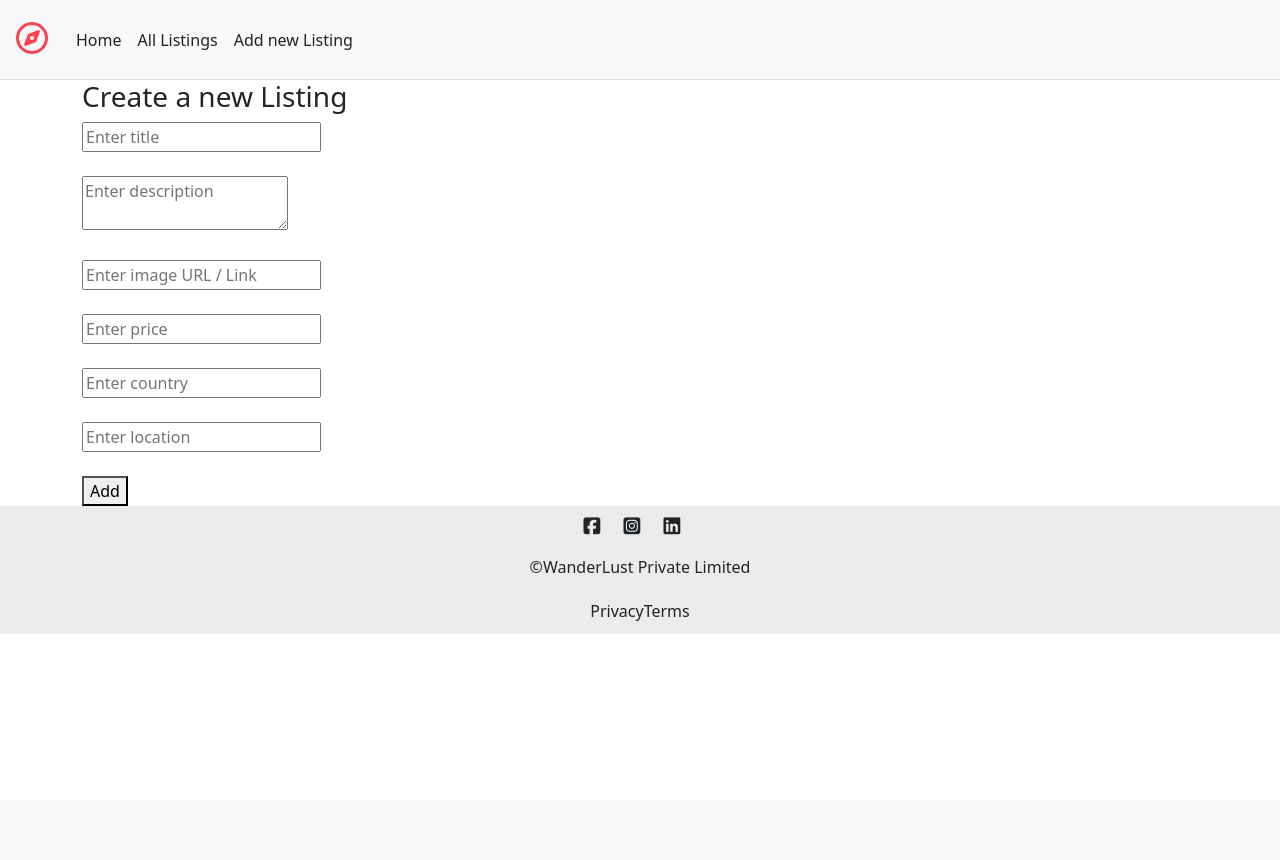
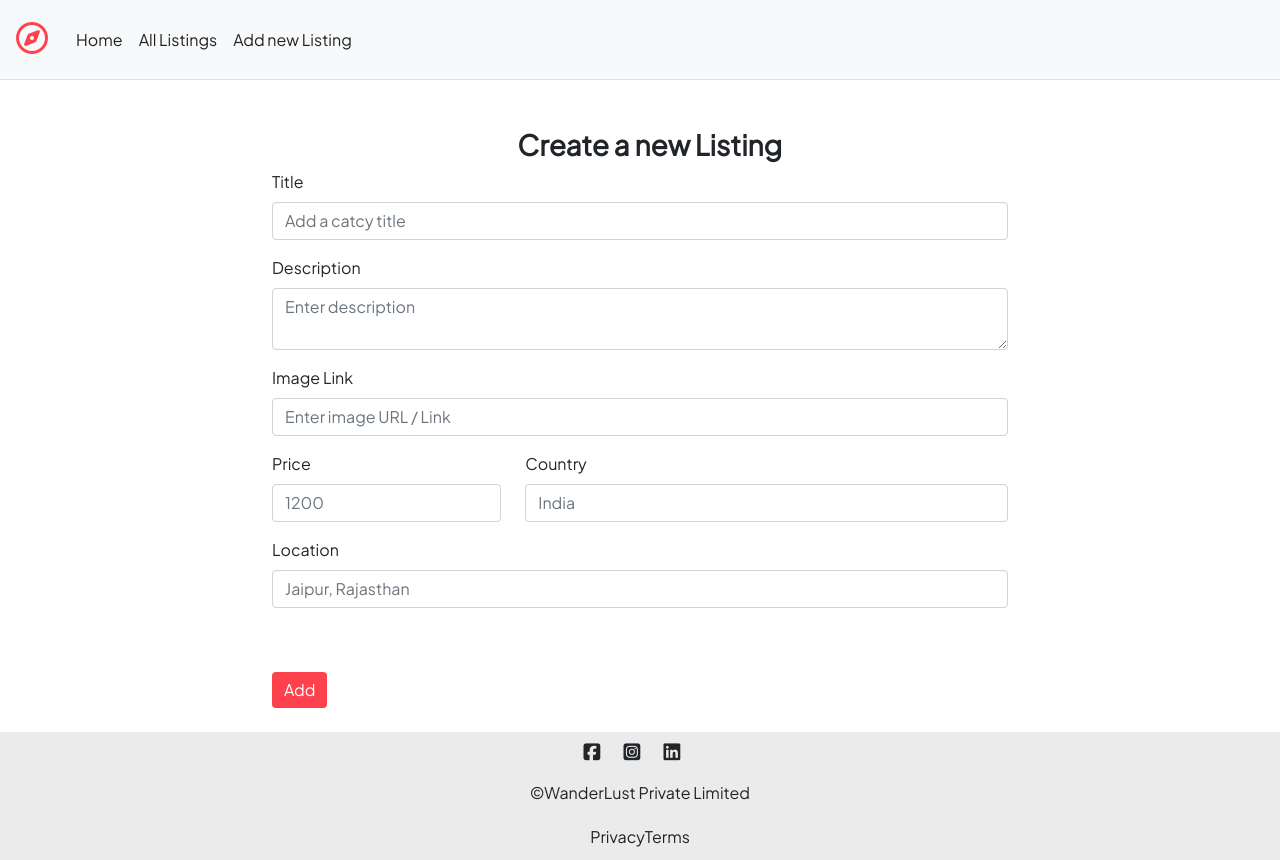
Before and after one commit to saurabhpal2363/WanderLust, a Node server app: page /listings/new in a window 1280 px wide. Before the commit the page ends 634 px from the top, so only its background shows below. Run offline with Node 20, Linux system fonts and the light colour scheme; some libraries are stand-ins or nearby versions.

Commit message:
Add styling in the home page

```diff
--- a/public/css/style.css
+++ b/public/css/style.css
@@ -1,3 +1,14 @@
+body {
+    font-family: 'Plus Jakarta Sans', sans-serif !important;
+    display: flex;
+    flex-direction: column;
+    min-height: 100vh;
+}
+
+.container {
+    flex: 1;
+}
+
 /* Navbar  */
 
 .navbar {
@@ -50,3 +61,49 @@
     justify-content: center;
     align-items: space-evenly;
 }
+
+/* Cards  */
+
+.card {
+    border: none !important;
+    margin-bottom: 2rem;
+}
+
+.card-img-top {
+    border-radius: 1rem !important;
+    width: 100% !important;
+    object-fit: cover !important;
+}
+
+.card-body {
+    padding: 0 !important;
+}
+
+.card-text p {
+    font-weight: 400px;
+}
+
+.listing-link {
+    text-decoration: none;
+    color: #222222;
+}
+
+.listing-link:hover {
+    color: #222222;
+}
+
+/* Card Effect */
+
+.card-img-overlay {
+    opacity: 0;
+}
+
+.card-img-overlay:hover {
+    opacity: 0.2;
+    background-color: white;
+}
+
+.add-btn {
+    background-color: #fe424d !important;
+    border: none !important;
+}
--- a/views/layouts/boilerplate.ejs
+++ b/views/layouts/boilerplate.ejs
@@ -7,6 +7,9 @@
     <link rel="stylesheet" href="/css/style.css">
     <link href="https://cdn.jsdelivr.net/npm/bootstrap@5.0.2/dist/css/bootstrap.min.css" rel="stylesheet" integrity="sha384-EVSTQN3/azprG1Anm3QDgpJLIm9Nao0Yz1ztcQTwFspd3yD65VohhpuuCOmLASjC" crossorigin="anonymous">
     <link rel="stylesheet" href="https://cdnjs.cloudflare.com/ajax/libs/font-awesome/7.3.1/css/all.css" integrity="sha512-x9WwyMYBnlXMNQ6kQ/Lyzu1NqIhLQKL5Oq6xByfXuRj7s9CskyCbLv/1IjqzJmXwFXWr0ov6jBV7Qbc0hh9nHg==" crossorigin="anonymous" referrerpolicy="no-referrer">
+    <link rel="preconnect" href="https://fonts.googleapis.com">
+    <link rel="preconnect" href="https://fonts.gstatic.com" crossorigin>
+    <link href="https://fonts.googleapis.com/css2?family=Plus+Jakarta+Sans:ital@0;1&display=swap" rel="stylesheet">
 </head>
 <body>
     <%- include("../includes/navbar.ejs") %>
--- a/views/listings/new.ejs
+++ b/views/listings/new.ejs
@@ -1,20 +1,45 @@
 <% layout("/layouts/boilerplate") %>
 
-<body>
-    <h3>Create a new Listing</h3>
-    <form action="/listings" method="post">
-        <input type="text" name="listing[title]" placeholder="Enter title">
+<div class="row">
+    <div class="col-8 offset-2">
         <br><br>
-        <textarea name="listing[description]" placeholder="Enter description"></textarea>
-        <br><br>
-        <input type="text" name="listing[image]" placeholder="Enter image URL / Link">
-        <br><br>
-        <input type="number" name="listing[price]" placeholder="Enter price">
-        <br><br>
-        <input type="text" name="listing[country]" placeholder="Enter country">
-        <br><br>
-        <input type="text" name="listing[location]" placeholder="Enter location">
-        <br><br>
-        <button>Add</button>
-    </form>
-</body>
+        <h3 class="offset-4"><b>Create a new Listing</b></h3>
+        <form action="/listings" method="post">
+            <div class="mb-3">
+                <label for="title" class="form-label">Title</label>
+                <input type="text" name="listing[title]" placeholder="Add a catcy title" class="form-control">
+            </div>
+
+            <div class="mb-3">
+                <label for="description" class="form-label">Description</label>
+                <textarea name="listing[description]" placeholder="Enter description" class="form-control"></textarea>
+            </div>
+
+            <div class="mb-3">
+                <label for="image" class="form-label">Image Link</label>
+                <input type="text" name="listing[image]" placeholder="Enter image URL / Link" class="form-control">
+            </div>
+
+            <div class="row">
+                <div class="mb-3 col-md-4">
+                    <label for="price" class="form-label">Price</label>
+                    <input type="number" name="listing[price]" placeholder="1200" class="form-control">
+                </div>
+
+                <div class="mb-3 col-md-8">
+                    <label for="country" class="form-label">Country</label>
+                    <input type="text" name="listing[country]" placeholder="India" class="form-control">
+                </div>
+            </div>
+
+            <div class="mb-3">
+                <label for="location" class="form-label">Location</label>
+                <input type="text" name="listing[location]" placeholder="Jaipur, Rajasthan" class="form-control">
+            </div>
+
+            <br><br>
+            <button class="btn btn-dark add-btn">Add</button>
+            <br><br>
+        </form>
+    </div>
+</div>
```
Also changed, not shown: views/listings/index.ejs (+16 -6 lines).
